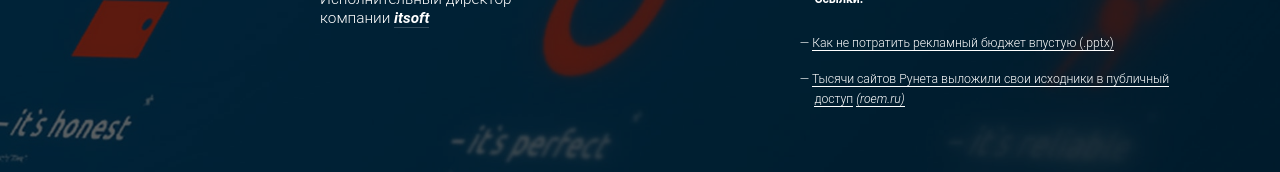
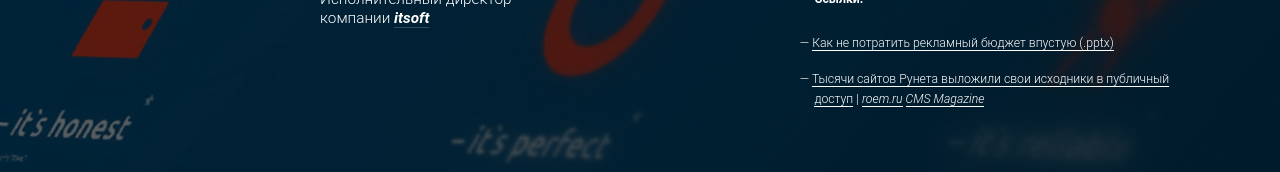
Before and after one commit to 2naive/2naive.github.io, a plain HTML site: page index.html in a window 1280 px wide. Shown: the part 238-410 px from the top of the page. Drawn offline with Linux system fonts and the light colour scheme.

Commit message:
Update index.html

```diff
--- a/index.html
+++ b/index.html
@@ -45,7 +45,7 @@
                                 <!--<li class="box__item-article"><a href="#" target="_blank">Название публикации короткое совсем (статья)</a></li>-->
                                 <!--<li class="box__item-article"><a href="#" target="_blank">Название второй публикации подлинее и вообще это видео (видео)</a></li>-->
                                 <li class="box__item-article"><a href="/ireklama.pptx" target="_blank">Как не потратить рекламный бюджет впустую (.pptx)</a></li>
-                                <li class="box__item-article"><a href="/pub/git_svn_public_exposed.html" target="_blank">Тысячи сайтов Рунета выложили свои исходники в публичный доступ</a> <a href="https://roem.ru/21-10-2016/235217/source-itsoft/" target="_blank"><i>(roem.ru)</i></a></li>
+                                <li class="box__item-article"><a href="/pub/git_svn_public_exposed.html" target="_blank">Тысячи сайтов Рунета выложили свои исходники в публичный доступ</a>&nbsp;|&nbsp;<i><a href="https://roem.ru/21-10-2016/235217/source-itsoft/" target="_blank">roem.ru</a>&nbsp;<a href="http://research.cmsmagazine.ru/tysjachi-sajtov-runeta-vylozhili-svoi-ishodniki/" target="_blank">CMS Magazine</a></i></li>
                             </ul>
                         </div>
                     </div>
@@ -91,7 +91,7 @@
                         <!--<li class="box__item-article"><a href="#" target="_blank">Название публикации короткое совсем (статья)</a></li>-->
                         <!--<li class="box__item-article"><a href="#" target="_blank">Название второй публикации подлинее и вообще это видео (видео)</a></li>-->
                         <li class="box__item-article"><a href="/ireklama.pptx" target="_blank">Как не потратить рекламный бюджет впустую (.pptx)</a></li>
-                        <li class="box__item-article"><a href="/pub/git_svn_public_exposed.html" target="_blank">Тысячи сайтов Рунета выложили свои исходники в публичный доступ</a> <a href="https://roem.ru/21-10-2016/235217/source-itsoft/" target="_blank"><i>(roem.ru)</i></a></li>
+                        <li class="box__item-article"><a href="/pub/git_svn_public_exposed.html" target="_blank">Тысячи сайтов Рунета выложили свои исходники в публичный доступ</a>&nbsp;|&nbsp;<i><a href="https://roem.ru/21-10-2016/235217/source-itsoft/" target="_blank">roem.ru</a>&nbsp;<a href="http://research.cmsmagazine.ru/tysjachi-sajtov-runeta-vylozhili-svoi-ishodniki/" target="_blank">CMS Magazine</a></i></li>
                   </ul>
                 </div>
             </section>
```
